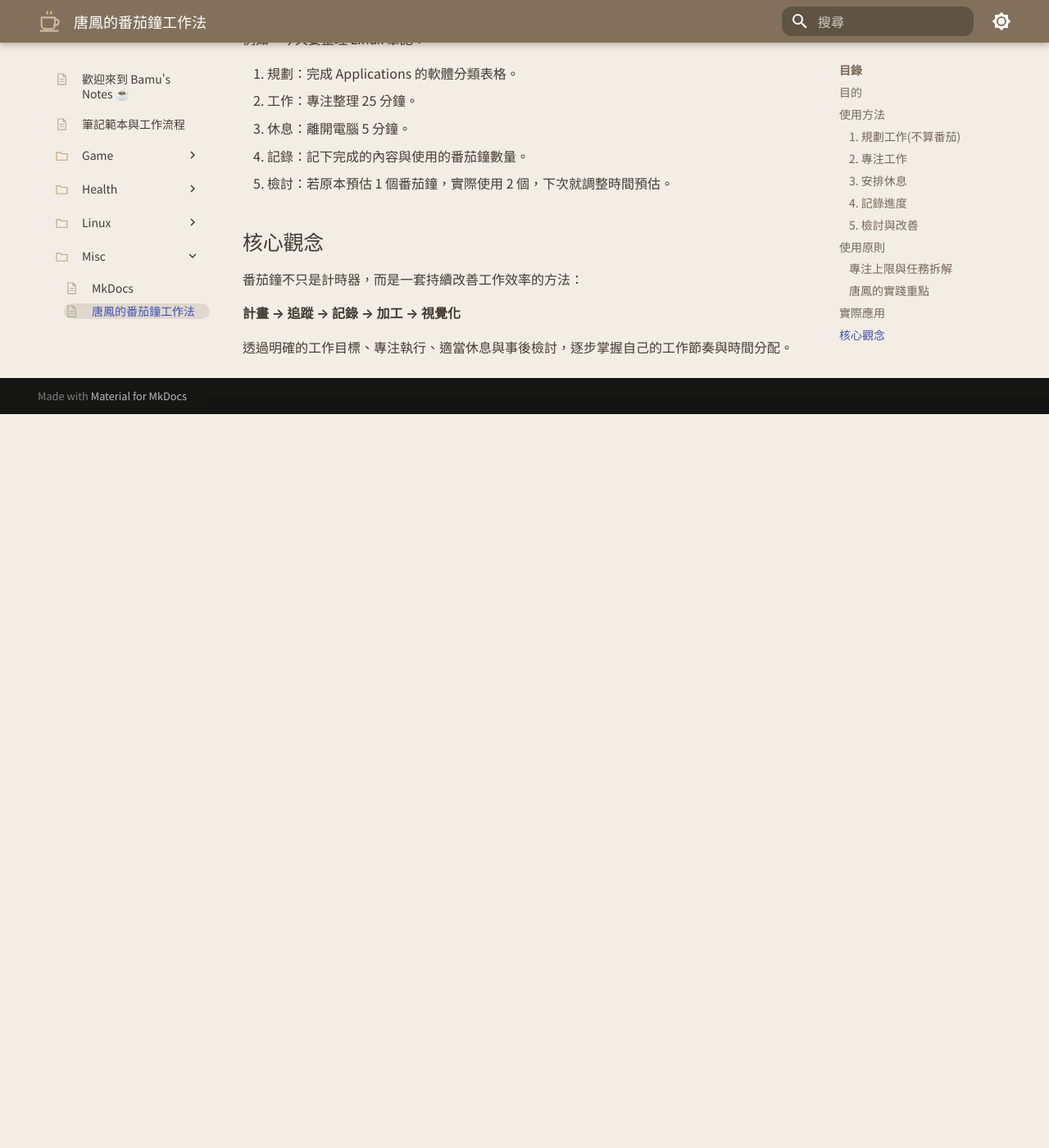
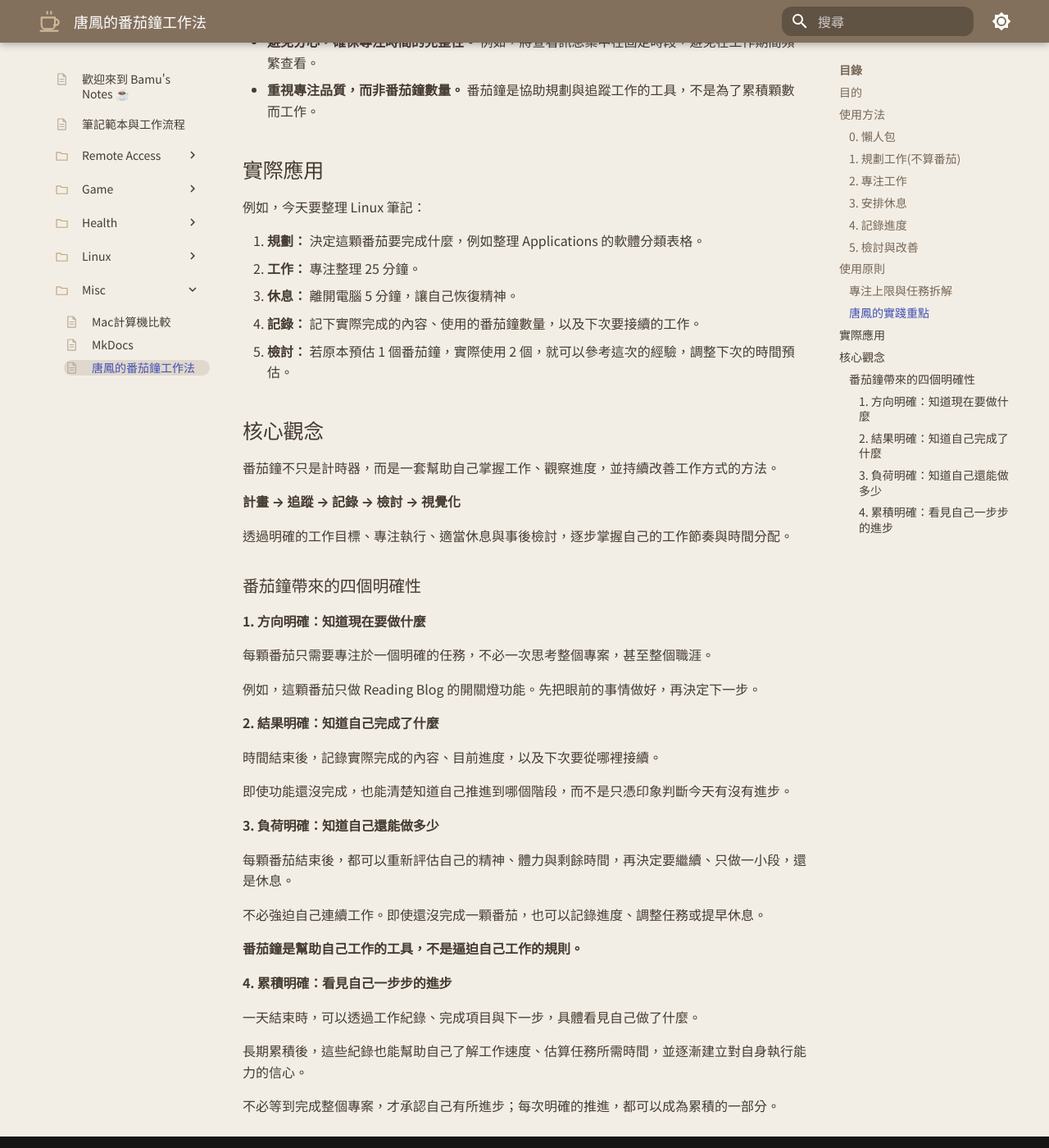
Before and after one commit to a892842486/shared-notes, an MkDocs documentation site: the page built from public/misc/唐鳳的番茄鐘工作法.md, in a window 1280 px wide and 1400 px high, scrolled down 2057 px. Shown: the whole window at 82% size. Built offline with MkDocs 1.6.1 and Material for MkDocs 9.7.7, drawn with Linux system fonts in a browser that asks for light colours; before the commit the page ends 2562 px from its top, so only the background shows below that; some of the changed text lies outside the part shown.

Commit message:
docs: add remote access notes

```diff
--- /dev/null
+++ b/public/Remote-Access/01-sunshine-moonlight.md
@@ -0,0 +1,76 @@
+2026-10-21 Created
+
+---
+
+# Sunshine, Moonlight 安裝方式
+
+## 用途
+
+透過手機、平板或其他設備，遠端操作家中電腦。
+
+- **遊戲：** 外出搭配藍牙手把遊玩。
+- **日常操作：** 上網、寫程式、編輯試算表。
+- **大螢幕：** 在電視上遊玩或操作電腦。
+
+## 軟體分工
+
+| 軟體 | 用途 | 安裝位置 |
+|---|---|---|
+| Sunshine（太陽） | 提供遠端畫面與操作服務 | 家中主力電腦 |
+| Moonlight（月亮） | 接收畫面、傳回鍵鼠與手把操作 | 手機、平板或其他設備 |
+| Tailscale（Tail） | 建立設備間的安全連線，方便從外網連回家 | 家中電腦與外出設備 |
+
+## 安裝與設定
+
+- **Sunshine：** 安裝在家中主力電腦並啟動。
+- **Moonlight：** 安裝在要用來遠端操作的設備。
+- **Tailscale：** 兩端都安裝，並登入同一個帳號。
+- **手把無反應：** 可嘗試以管理員身分啟動 Sunshine。
+- **切換中文：** 在 Sunshine 設定頁面選擇語言，再按 F5 重新整理。
+
+## 連線方式
+
+### 家中區域網路
+
+1. 家中電腦與外出設備連上同一個路由器的網路，有線或 Wi-Fi 均可。
+2. 開啟 Sunshine。
+3. 在 Windows 執行 `ipconfig`，找到 IPv4 位址。
+4. 開啟 Moonlight，輸入電腦 IP 並完成配對。
+
+### 外部網路
+
+1. 家中電腦與外出設備都啟動 Tailscale。
+2. 確認兩台設備已連線。
+3. 在 Moonlight 新增家中電腦，使用 Tailscale 提供的 IP 位址連線。
+
+> Tailscale 使用自己的帳號系統，不必綁定 Google 帳號。
+
+## Moonlight 畫質與流量設定
+
+| 使用情境 | FPS | 解析度 | 碼率 |
+|---|---:|---|---:|
+| 外出 4G／5G | 60 | 1080p | 8 Mbps |
+| 網路不佳／節省流量 | 60 | 720p | 5 Mbps |
+| 遠端桌面、文書、VS Code | 60 | 1080p | 2–5 Mbps |
+| 家中 Wi-Fi／有線網路 | 60 | 1080p | 15–20 Mbps |
+| iPad／電視／大螢幕 | 60 | 1080p | 15–20 Mbps |
+
+以上為建議起始值，可依網路品質、畫質與流量需求調整。
+
+## 日常使用
+
+- **家中電腦：** Sunshine 與 Tailscale 保持啟動，需要遠端時才能立即連線。
+- **外出設備：** 有需要時再開啟 Moonlight。
+- **資源消耗：** 未串流時通常不會有明顯額外負擔，實際情況依設定而異。
+
+## 其他設定
+
+- **Mac 鍵位調整：** 若需要交換 Ctrl 與 Command，可使用 [Karabiner-Elements](https://karabiner-elements.pqrs.org/)。
+- **電視遊玩：** 可在電視或連接電視的設備安裝 Moonlight。
+
+## 實測紀錄
+
+| 連線方式 | 實測延遲 |
+|---|---:|
+| 有線網路 → Wi-Fi | 4 ms |
+| 有線網路 → 4G | 30 ms |
--- a/public/misc/唐鳳的番茄鐘工作法.md
+++ b/public/misc/唐鳳的番茄鐘工作法.md
@@ -9,6 +9,13 @@
 透過固定的工作與休息時間，幫助自己專注於當前任務、掌握工作進度，並逐步改善時間規劃。
 
 ## 使用方法
+
+### 0. 懶人包
+
+- 開始前：決定這顆番茄要做什麼。
+- 結束後：記錄實際進度，以及下次的下一步。
+- 準備繼續時：重新判斷精神、時間與體力，不強迫自己接著做。
+- 即使還沒完成一顆番茄，也可以記錄進度、休息或調整任務。
 
 ### 1. 規劃工作(不算番茄)
 
@@ -64,16 +71,46 @@
 
 例如，今天要整理 Linux 筆記：
 
-1. 規劃：完成 Applications 的軟體分類表格。
-2. 工作：專注整理 25 分鐘。
-3. 休息：離開電腦 5 分鐘。
-4. 記錄：記下完成的內容與使用的番茄鐘數量。
-5. 檢討：若原本預估 1 個番茄鐘，實際使用 2 個，下次就調整時間預估。
+1. **規劃：** 決定這顆番茄要完成什麼，例如整理 Applications 的軟體分類表格。
+2. **工作：** 專注整理 25 分鐘。
+3. **休息：** 離開電腦 5 分鐘，讓自己恢復精神。
+4. **記錄：** 記下實際完成的內容、使用的番茄鐘數量，以及下次要接續的工作。
+5. **檢討：** 若原本預估 1 個番茄鐘，實際使用 2 個，就可以參考這次的經驗，調整下次的時間預估。
 
 ## 核心觀念
 
-番茄鐘不只是計時器，而是一套持續改善工作效率的方法：
+番茄鐘不只是計時器，而是一套幫助自己掌握工作、觀察進度，並持續改善工作方式的方法。
 
-**計畫 → 追蹤 → 記錄 → 加工 → 視覺化**
+**計畫 → 追蹤 → 記錄 → 檢討 → 視覺化**
 
 透過明確的工作目標、專注執行、適當休息與事後檢討，逐步掌握自己的工作節奏與時間分配。
+
+### 番茄鐘帶來的四個明確性
+
+#### 1. 方向明確：知道現在要做什麼
+
+每顆番茄只需要專注於一個明確的任務，不必一次思考整個專案，甚至整個職涯。
+
+例如，這顆番茄只做 Reading Blog 的開關燈功能。先把眼前的事情做好，再決定下一步。
+
+#### 2. 結果明確：知道自己完成了什麼
+
+時間結束後，記錄實際完成的內容、目前進度，以及下次要從哪裡接續。
+
+即使功能還沒完成，也能清楚知道自己推進到哪個階段，而不是只憑印象判斷今天有沒有進步。
+
+#### 3. 負荷明確：知道自己還能做多少
+
+每顆番茄結束後，都可以重新評估自己的精神、體力與剩餘時間，再決定要繼續、只做一小段，還是休息。
+
+不必強迫自己連續工作。即使還沒完成一顆番茄，也可以記錄進度、調整任務或提早休息。
+
+**番茄鐘是幫助自己工作的工具，不是逼迫自己工作的規則。**
+
+#### 4. 累積明確：看見自己一步步的進步
+
+一天結束時，可以透過工作紀錄、完成項目與下一步，具體看見自己做了什麼。
+
+長期累積後，這些紀錄也能幫助自己了解工作速度、估算任務所需時間，並逐漸建立對自身執行能力的信心。
+
+不必等到完成整個專案，才承認自己有所進步；每次明確的推進，都可以成為累積的一部分。
```
Also changed, not shown: public/Remote-Access/00-遠端連線方式.md (added, +19 -0 lines), public/Remote-Access/02-moonlight-流量設定補充.md (added, +46 -0 lines), public/linux/Raspberry-Pi-樹莓派入門筆記.md (added, +70 -0 lines), public/misc/Mac計算機比較.md (added, +45 -0 lines), public/misc/MkDocs.md (+1 -0 lines), public/game/Guild-Wars-2/arcdps-修改儲存位置.md (line endings or trailing spaces), public/linux/00-linux-desktop-enviroment.md (line endings or trailing spaces), public/linux/01-linux-distributions.md (line endings or trailing spaces), public/linux/02-linux-window-managers.md (line endings or trailing spaces).
